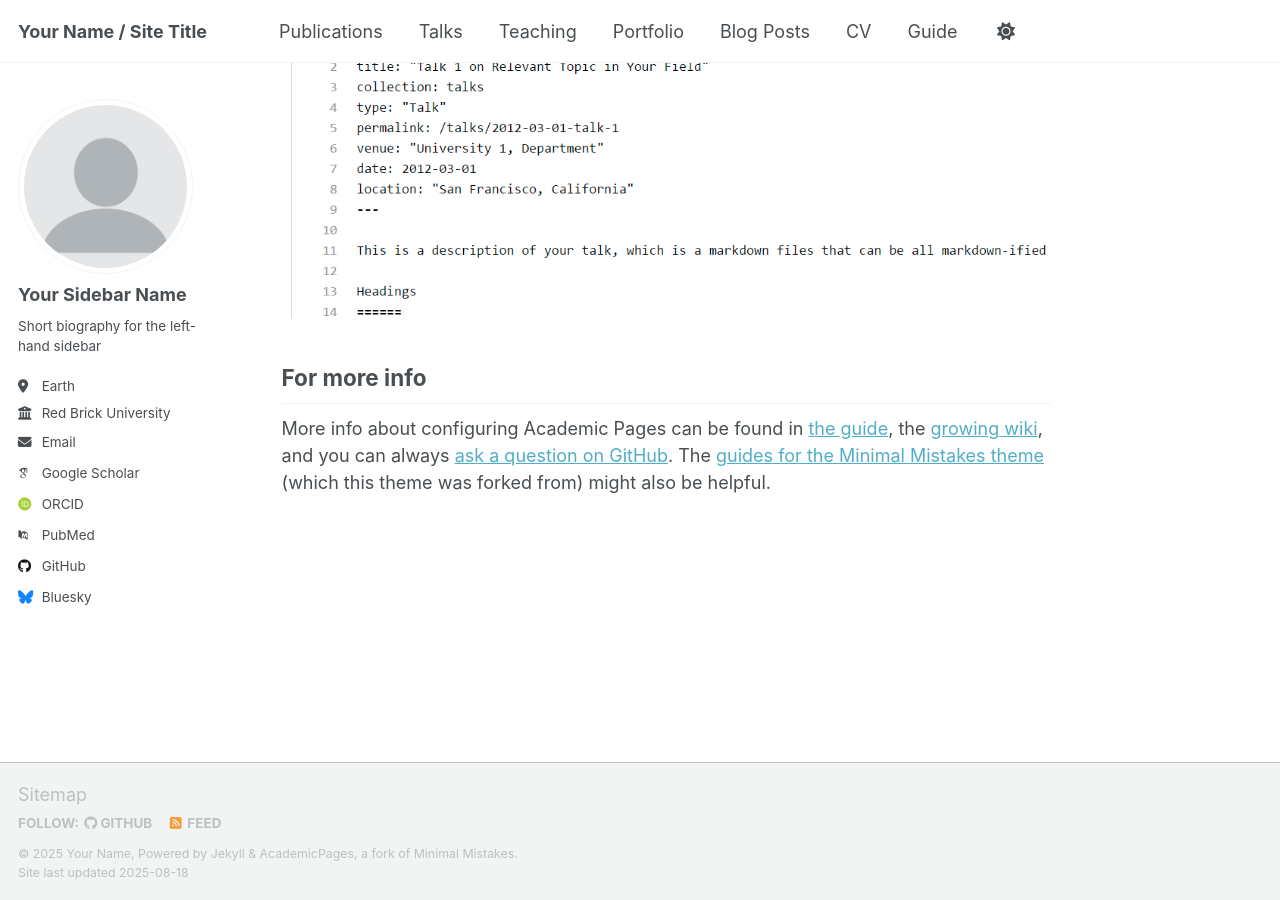
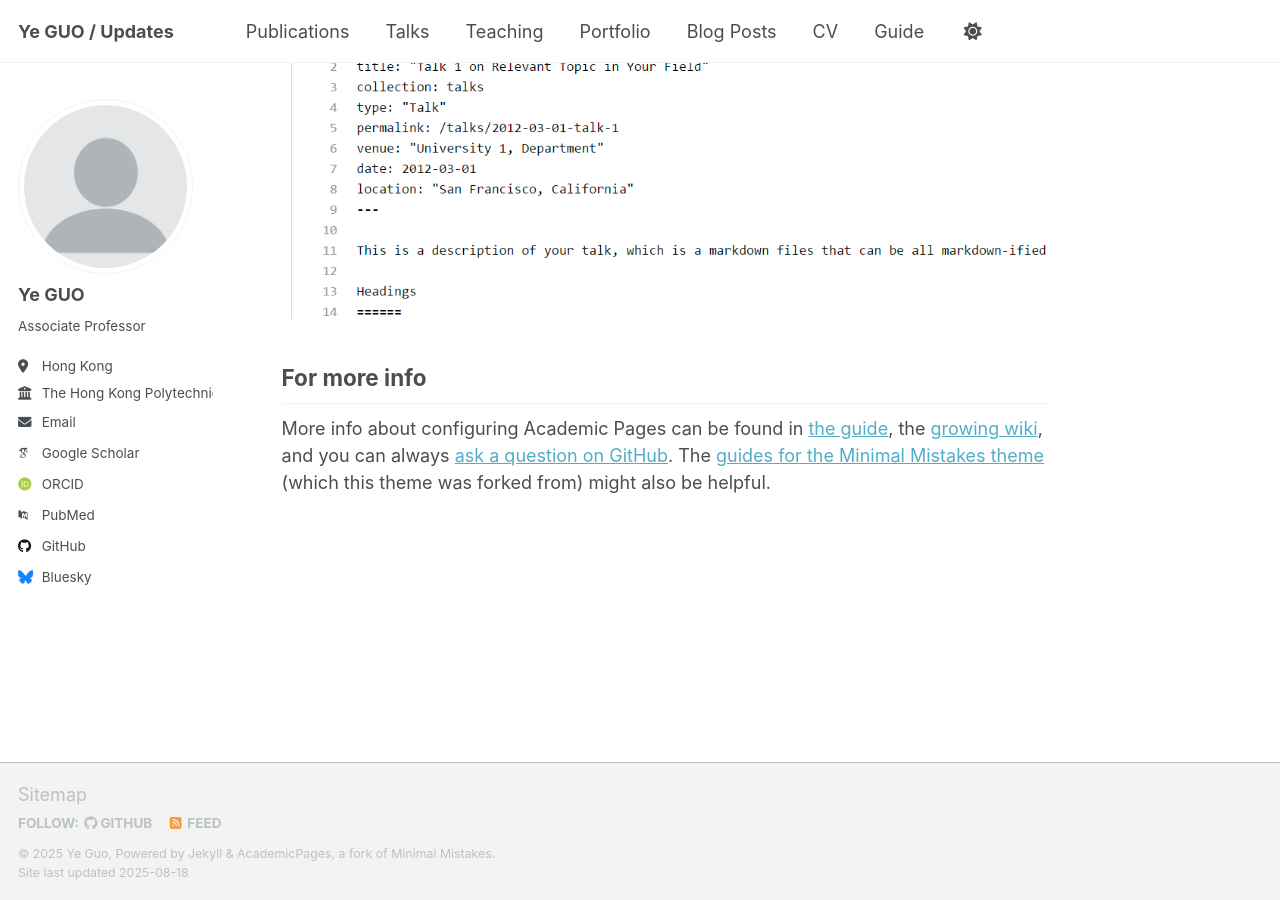
Before and after one commit to ye-guo/ye-guo.github.io, a Jekyll site: the page built from _pages/about.md, in a window 1280 px wide and 900 px high, scrolled down 2880 px. Built offline with Jekyll 4.4.1, drawn with Linux system fonts in a browser that asks for light colours; some web fonts are replaced; a script that is not in the unit is left out.

Commit message:
Update _config.yml

```diff
--- a/_config.yml
+++ b/_config.yml
@@ -9,13 +9,13 @@
 # Basic Site Settings
 locale                   : "en-US"
 site_theme               : "default" # Currently available options are "default", "air"
-title                    : "Your Name / Site Title"
+title                    : "Ye GUO / Updates"
 title_separator          : "-"
-name                     : &name "Your Name"
+name                     : &name "Ye Guo"
 description              : &description "personal description"
-url                      : https://academicpages.github.io # the base hostname & protocol for your site e.g. "https://[your GitHub username].github.io" or if you already have some other page hosted on Github then use "https://[your GitHub username].github.io/[Your Repo Name]"
+url                      : https://ye-guo.github.io # the base hostname & protocol for your site e.g. "https://[your GitHub username].github.io" or if you already have some other page hosted on Github then use "https://[your GitHub username].github.io/[Your Repo Name]"
 baseurl                  : "" # the subpath of your site, e.g. "/blog"
-repository               : "academicpages/academicpages.github.io"
+repository               : "ye-guo/ye-guo.github.io"
 
 # Site Author - The following control what appear as part of the author content on the side bar.
 #               If a field is blank the icon and link will not appear, otherwise it will be shown.
@@ -23,13 +23,13 @@
 author:
   # Biographic information
   avatar           : "profile.png"
-  name             : "Your Sidebar Name"
+  name             : "Ye GUO"
   pronouns         : # example: "she/her"
-  bio              : "Short biography for the left-hand sidebar"
-  location         : "Earth"
-  employer         : "Red Brick University"
+  bio              : "Associate Professor"
+  location         : "Hong Kong"
+  employer         : "The Hong Kong Polytechnic University"
   uri              : # URL
-  email            : "none@example.org"
+  email            : "ye.guo@polyu.edu.hk"
 
   # Academic websites
   academia         : # URL
```
